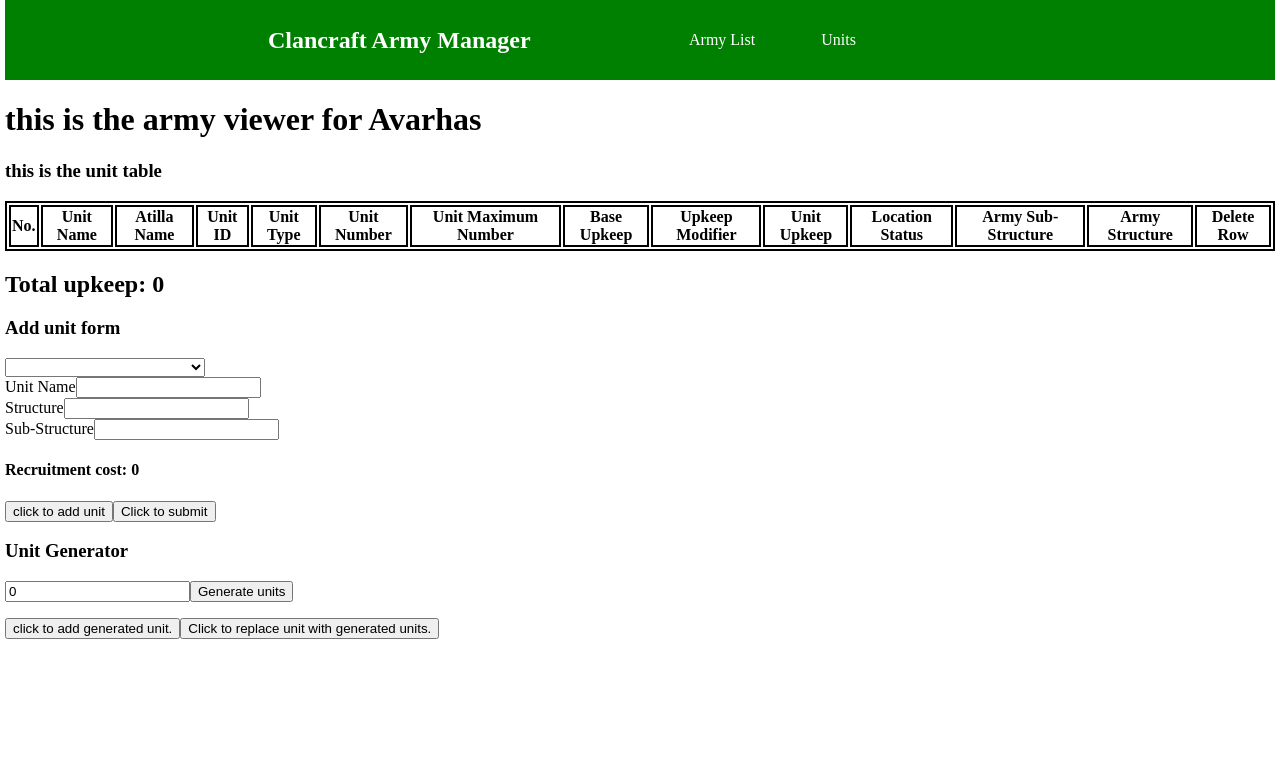
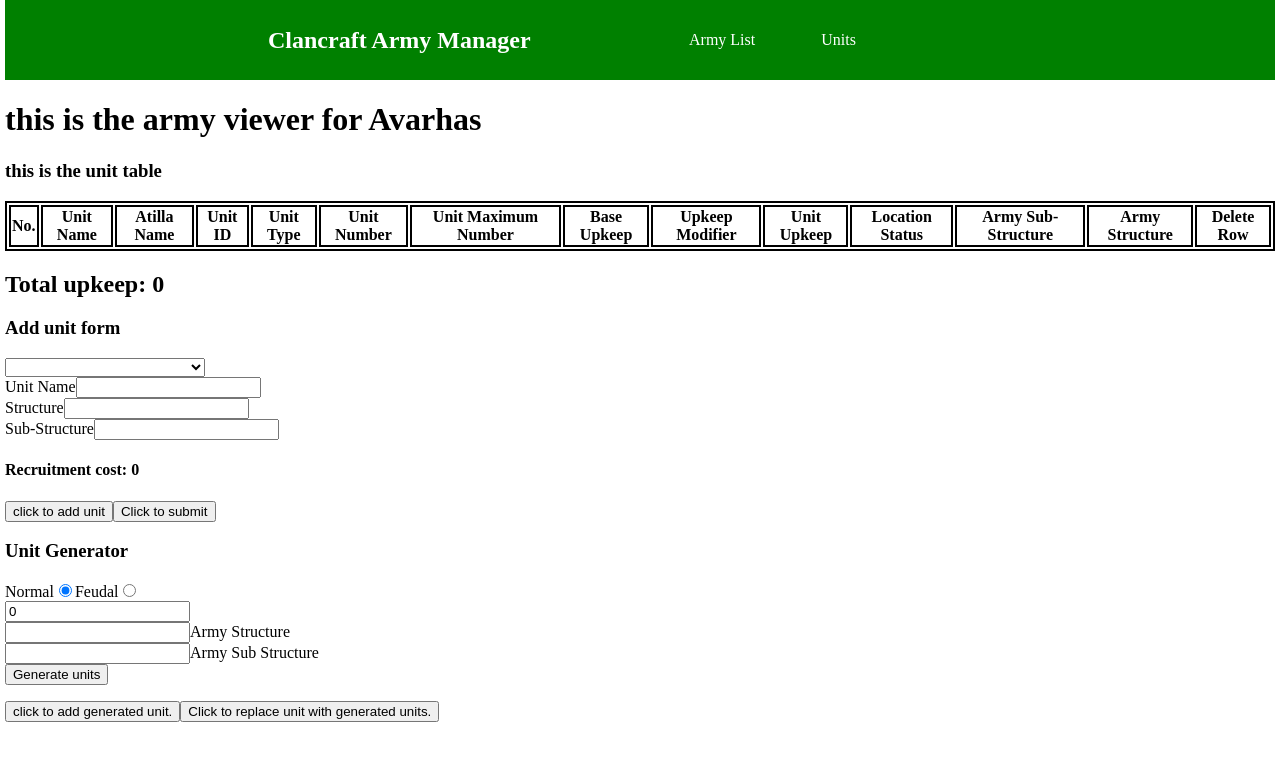
Before and after one commit to 7GCraft/Clancraft-Army-Manager, a Vue app: page /armies/AV in a window 1280 px wide. Shown: the top 760 px of the page. Built offline with nearby package versions, Linux system fonts and the light colour scheme.

Commit message:
Implement addition by unit generator form.

```diff
--- a/src/components/AddUnitForm.vue
+++ b/src/components/AddUnitForm.vue
@@ -32,11 +32,10 @@
 </template>
 
 <script>
-import { calculateUnitSize } from '@/helper'
 export default {
     emits:['submit'],
     props:['units'],
-    inject:['clancraftUnits','calculateUnitSize','findUpkeep','unitUpkeep','findRecruitmentCost','recruitmentCost'],
+    inject:['clancraftUnits','findUpkeep','unitUpkeep','findRecruitmentCost','recruitmentCost'],
     data(){
         return{
             selectedUnits:[],
@@ -72,10 +71,7 @@ export default {
                 if(unit.ID === this.selectedUnit.ID){
                     targetUnit = {
                         ...unit,
-                        Size: calculateUnitSize(unit.Tier),
-                        upkeepModifier: 0,
-                        localStatus: "F",
-                        BaseUpkeep: this.findUpkeep(unit.Tier,this.unitUpkeep),
+
                         Name: this.selectedUnit.name,
                         Structure: this.selectedUnit.structure,
                         SubStructure: this.selectedUnit.subStructure
--- a/src/components/UnitGeneratorForm.vue
+++ b/src/components/UnitGeneratorForm.vue
@@ -1,42 +1,119 @@
 <template>
-    <form >
+  <form>
     <h3>Unit Generator</h3>
-        <input type="number" v-model="generationSize"/>
-        <button type="button" @click="generateUnits">Generate units</button>
+    <div class="form-control">
+      <label for="normal">Normal</label>
+      <input type="radio" value="normal" v-model="mode" name="normal" />
+      <label for="feudal">Feudal</label>
+      <input type="radio" value="feudal" name="feudal" v-model="mode" />
+    </div>
+    <input type="number" v-model="generationSize" />
+    <div class="form-control" >
+        <input type="text" name="structure" v-model="generatedArmyStructure"/>
+        <label for="structure">Army Structure</label>
+    </div>
+    <div class="form-control" >
+        <input type="text" name="subStructure" v-model="generatedArmySubStructure"/>
+        <label for="subStructure">Army Sub Structure</label>
+    </div>
+    <button type="button" @click="generateUnitBasedOnMode(mode)">
+      Generate units
+    </button>
     <ul>
-            <li v-for="unit in generatedUnits" :key="unit.Number">{{ unit.Name }} - {{ unit['CC Units'] }} - {{ unit['Atilla Units'] }}</li>
+      <li v-for="unit in generatedUnits" :key="unit.Number">
+        {{ unit.Name }} - {{ unit["CC Units"] }} - {{ unit["Atilla Units"] }}
+      </li>
     </ul>
-        <button type="button" @click="replaceUnits">click to add generated unit.</button>
-        <button type="button" >Click to replace unit with generated units.</button>
-
+    <button type="button" @click="addUnits">
+      click to add generated unit.
+    </button>
+    <button type="button" @click="replaceUnits">Click to replace unit with generated units.</button>
   </form>
 </template>
 <script>
-import { generateOrdinalIndicator } from '@/helper'
-export default{
-    props:['units'],
-    inject: ['generateOrdinalIndicator'],
-    data(){
+import { generateOrdinalIndicator } from "@/helper";
+export default {
+  props: ["units"],
+  inject: ["generateOrdinalIndicator"],
+  emits:['add-units'],
+  data() {
     return {
       generatedUnits: [],
-            generationSize: 0
+      generationSize: 0,
+      mode: "normal",
+      generatedArmyStructure: '',
+      generatedArmySubStructure: ''
+    };
+  },
+  methods: {
+    addUnitStructure(){
+        if(this.generatedArmyStructure !== ''){
+            for(let unit of this.generatedUnits){
+                unit.Structure = this.generatedArmyStructure;
+            }
+        }
+        if(this.generatedArmySubstructure !== ''){
+            for(let unit of this.generatedUnits){
+                unit.SubStructure = this.generatedArmySubStructure;
+            }
         }
     },
-    methods: {
-        generateUnits() {
-            console.log('genius prince futesro',this.generationSize)
-            let availableUnits= [...this.units]
-            const startingNumber = this.generatedUnits.length;
-            for(let i = 0; i < this.generationSize; i++){
-                const unitNumber = i+1+ startingNumber;
-                const randomIndex = Math.floor(Math.random()*availableUnits.length)
-                const newUnit = {...availableUnits[randomIndex]}
-                newUnit.Number = unitNumber
-                newUnit.Name = `${unitNumber}${generateOrdinalIndicator(unitNumber)} Company of ${newUnit['CC Units']}`
-                this.generatedUnits.push(newUnit)
+    generateUnitBasedOnMode() {
+
+      console.log(this.generatedUnits,'kamadar')
+      if (this.mode === "feudal") {
+        const nobleSize = Math.round((this.generationSize * 2) / 10);
+        const levySize = Math.round((this.generationSize * 8) / 10);
+        const nobleUnits = this.units.filter((unit) => {
+          const name = unit['CC Units'].toLowerCase();
+          return (
+            name.includes("samurai") ||
+            name.includes("noble") ||
+            name.includes("cavalry") ||
+            name.includes("knight")
+          );
+        });
+        const levyUnits = this.units.filter((unit) => {
+        const name = unit['CC Units'].toLowerCase();
+          return (
+            !name.includes("samurai") &&
+            !name.includes("noble") &&
+            !name.includes("cavalry") &
+            !name.includes("knight")
+          );
+        });
+        const nobleArmy = this.generateUnits(nobleUnits,nobleSize,this.generatedUnits.length)
+        const levyArmy = this.generateUnits(levyUnits,levySize,this.generatedUnits.length + nobleArmy.length)
+        this.generatedUnits = [...this.generatedUnits, ...nobleArmy, ...levyArmy]
+      } else {
+        this.generatedUnits = [
+          ...this.generateUnits(
+            this.units,
+            this.generationSize,
+            this.generatedUnits.length
+          ),
+        ]
       }
-            console.log('yuigahama yui', this.generatedUnits)
+      this.addUnitStructure()
+    },
+    generateUnits(units, size, startingIndex) {
+      const newUnits = [];
+      for (let i = 0; i < size; i++) {
+        const unitNumber = i + 1 + startingIndex;
+        const randomIndex = Math.floor(Math.random() * units.length);
+        const newUnit = { ...units[randomIndex] };
+        newUnit.Number = unitNumber;
+        newUnit.Name = `${unitNumber}${generateOrdinalIndicator(
+          unitNumber
+        )} Company of ${newUnit["CC Units"]}`;
+
+        newUnits.push(newUnit);
       }
+      return newUnits
+    },
+    addUnits(){
+        this.$emit('add-units',this.generatedUnits)
     }
-}
+  },
+};
 </script>
--- a/src/pages/ArmyView.vue
+++ b/src/pages/ArmyView.vue
@@ -2,21 +2,22 @@
     <h1> this is the army viewer for {{ armyName }}</h1>
     <army-table @deleteRow="removeUnit" @updateRow="updateUnit" :armyList="armyList"></army-table>
     <add-unit-form @submit="updateArmy" :units="sortedAvailableUnits" ></add-unit-form>
-    <unit-generator-form :units="sortedAvailableUnits"> </unit-generator-form>
+    <unit-generator-form @add-units="updateArmy" :units="sortedAvailableUnits"> </unit-generator-form>
 </template>
 <script>
 import ArmyTable from '@/components/ArmyTable.vue';
 import AddUnitForm from '@/components/AddUnitForm.vue';
 import UnitGeneratorForm from '@/components/UnitGeneratorForm.vue';
 export default {
-    inject:['stateList','clancraftUnits'],
+    inject:['stateList','clancraftUnits','calculateUnitSize','findUpkeep','unitUpkeep'],
     components:{ArmyTable, AddUnitForm, UnitGeneratorForm},
     created(){
         if(!Object.values(this.stateList).includes(this.$route.params.armyId)){
             this.$router.push('/')
         }
+
+        this.fetchArmyList()
         console.log(this.armyList,'yotsuba')
-        this.fetchArmyList()
     },
     data(){
         return{
@@ -24,15 +25,30 @@ export default {
         }
     },
     methods:{
+        addBasicDetails(newUnits){
+            const newArmy = []
+            let newNumber = this.armyList.length + 1;
+            for (let newUnit of newUnits) {
+                console.log(newUnit,'nueva',this.calculateUnitSize,this.findUpkeep)
+                newUnit = {
+                    ...newUnit,
+                    Number: newNumber,
+                    Size: this.calculateUnitSize(newUnit.Tier),
+                    upkeepModifier: 0,
+                    localStatus: "F",
+                    BaseUpkeep: this.findUpkeep(newUnit.Tier, this.unitUpkeep),
+                }
+                newNumber++;
+                newArmy.push(newUnit)
+            }
+            return newArmy
+
+        },
         updateArmy(newUnits){
             console.log('new Units are',newUnits)
-            const newArmyList = [...this.armyList]
-            let newNumber = this.armyList.length + 1;
-            for(let newUnit of newUnits){
-                newUnit.Number = newNumber;
-                newNumber++;
-                newArmyList.push(newUnit)
-            }
+
+            const newArmy = this.addBasicDetails(newUnits)
+            const newArmyList = [...this.armyList,...newArmy]
             console.log('dreams of a republic')
             localStorage.setItem(`armies/${this.armyName}`,JSON.stringify(newArmyList))
             this.fetchArmyList()
```
Lines whose indentation alone changed are shown as unchanged.
